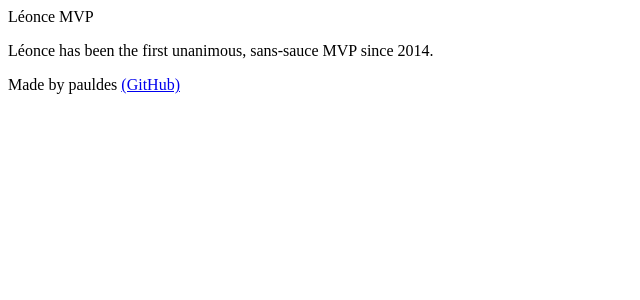
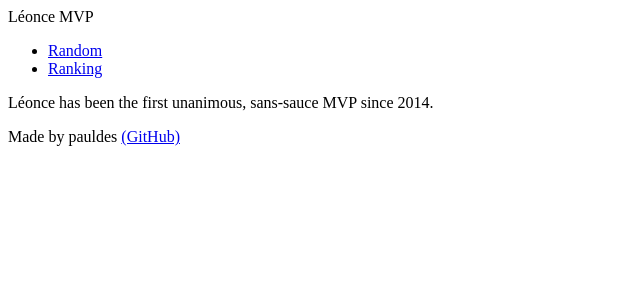
Before and after one commit to pauldes/leonce-mvp, a Python web app: template frontend/templates/home.html in a window 1280 px wide. Shown: the top 300 px of the page, without its empty margins (0-640 px from the left). Run offline with Jinja, Linux system fonts and the light colour scheme; the template is opened without the code that fills it, so the values that code supplies are empty.

Commit message:
Lazy loading images

```diff
--- a/frontend/templates/home.html
+++ b/frontend/templates/home.html
@@ -9,16 +9,16 @@
         <nav>
             <div class="container">
               <div class="grid">
-                <div class="column-xs-12 column-md-12 bottompin shortline">
+                <div class="column-xs-10 shortline">
                   <p id="highlight">Léonce MVP</p>
                 </div>
-                <!-- <div class="column-xs-12 column-md-2">
+                <div class="column-xs-2">
                   <ul>
-                    <li><a href="#" class="active">Random</a></li>
+                    <li><a href="/home" class="active">Random</a></li>
                     <li><a href="#">Ranking</a></li>
                   </ul>
-                </div> -->
-                <div class="column-xs-12 column-md-12 subhighlight">
+                </div>
+                <div class="column-xs-12 subhighlight">
                     Léonce has been the first unanimous, sans-sauce MVP since 2014.
                 </div>
               </div>
@@ -33,7 +33,7 @@
                             <a href={{ video.video_url }}>
                               <div class="img-overlay-container">
                                 <!-- <span class="img-content-hover"></span> TODO -->
-                                <img src={{ video.thumbnail_url }} />
+                                <img src={{ video.thumbnail_url }} loading="lazy" />
                                 <div class="overlay" >
                                   <div class="text-overlay">
                                       {{video.video_title}}
```
